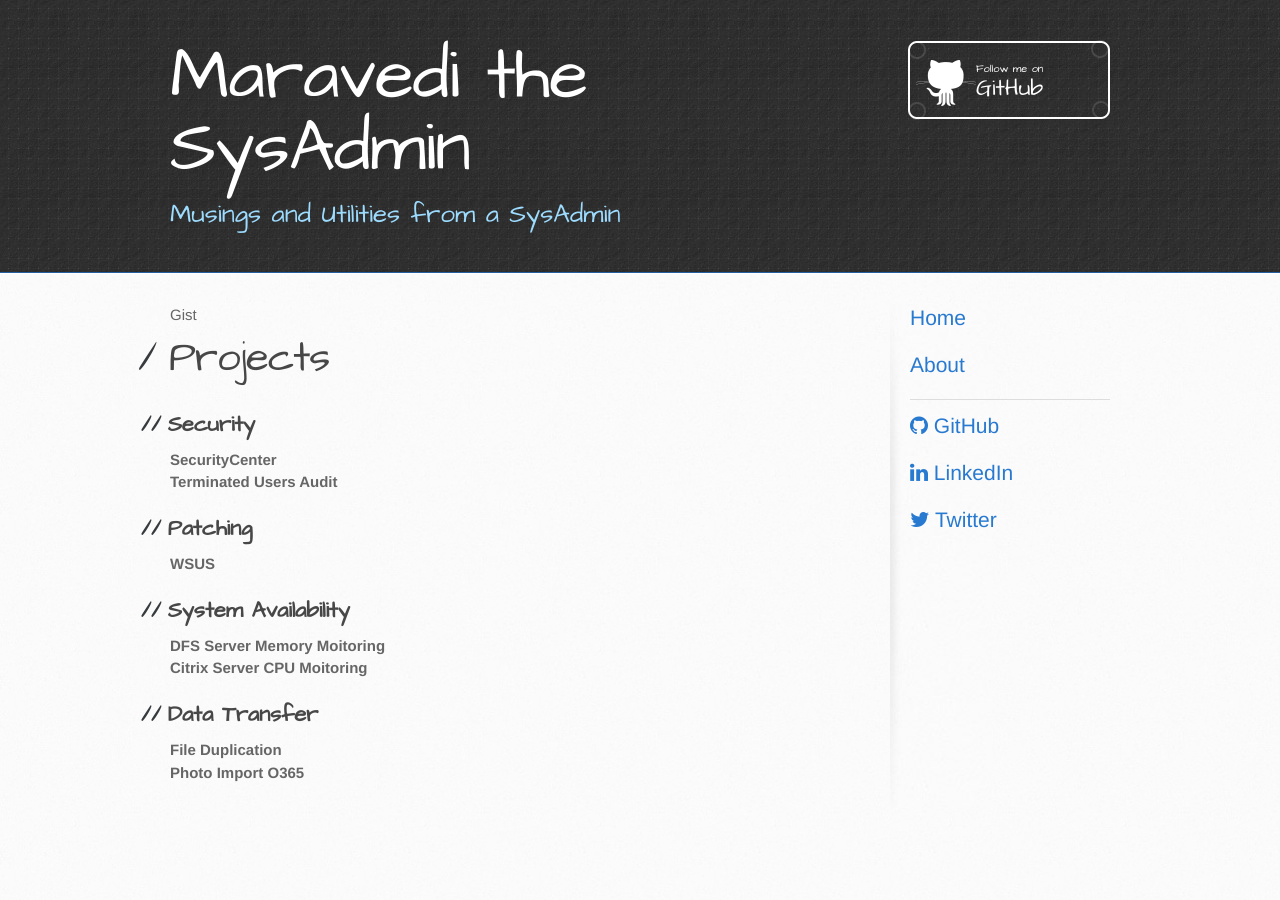
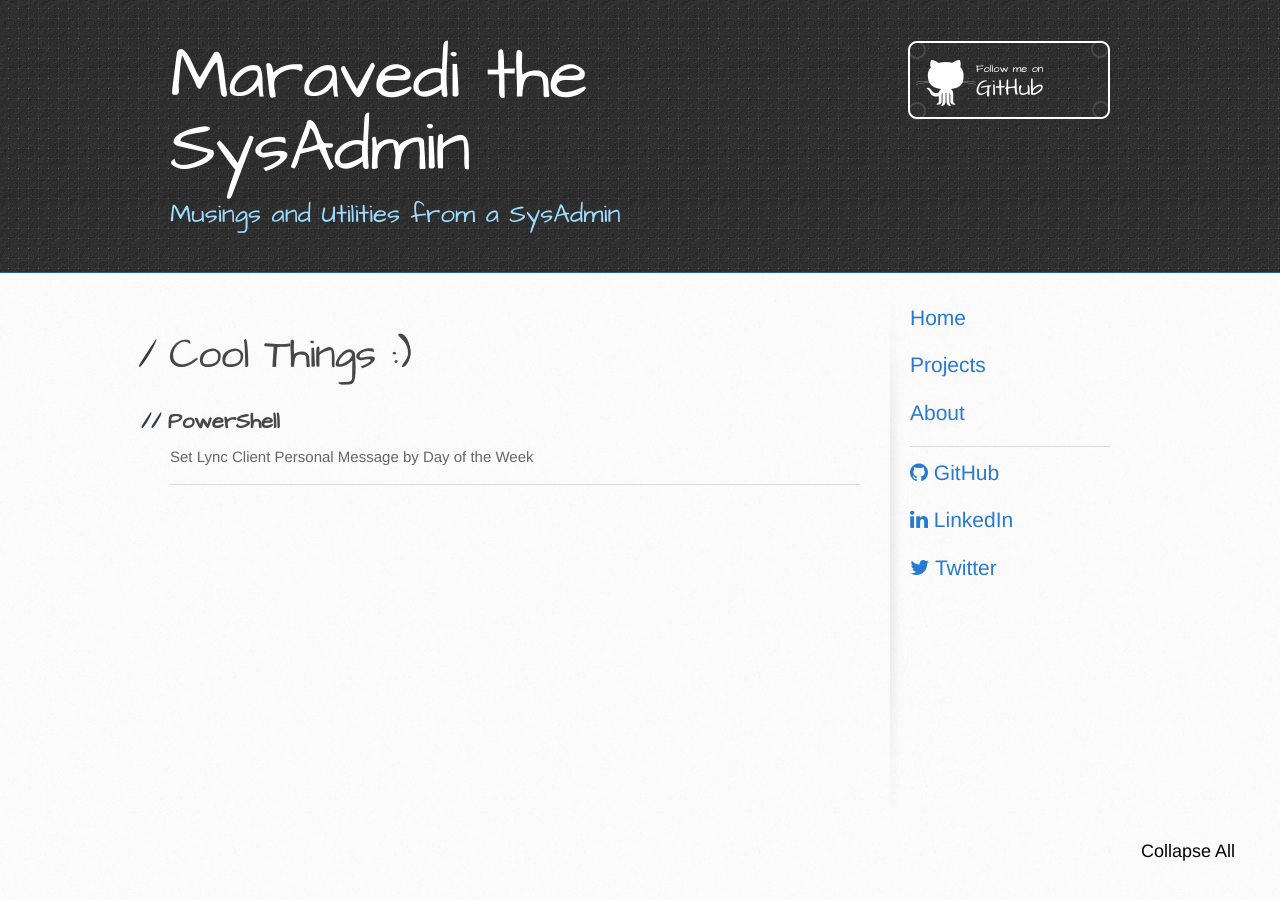
Before and after one commit to maravedi/maravedi.github.io, a Jekyll site: the page built from index.md, in a window 1280 px wide. Built offline with Jekyll 4.4.1, drawn with Linux system fonts in a browser that asks for light colours.

```diff
--- a/_layouts/default.html
+++ b/_layouts/default.html
@@ -7,6 +7,18 @@
     <link rel="stylesheet" href="{{ '/assets/css/style.css?v=' | append: site.github.build_revision | relative_url }}" media="screen" type="text/css">
     <link rel="stylesheet" href="{{ '/assets/css/print.css' | relative_url }}" media="print" type="text/css">
     <link href="{{ '/assets/css/font-awesome.min.css' | relative_url }}" rel="stylesheet">
+      <script
+	  src="https://code.jquery.com/jquery-3.3.1.min.js"
+	  integrity="sha256-FgpCb/KJQlLNfOu91ta32o/NMZxltwRo8QtmkMRdAu8="
+	  crossorigin="anonymous">
+      </script>
+     <script>
+     $(document).ready(function() {
+       $('.collapse_all').click(function() {
+         $('details').removeAttr('open','');
+       });
+     });
+     </script>
 
     <!--[if lt IE 9]>
     <script src="//html5shiv.googlecode.com/svn/trunk/html5.js"></script>
--- a/_sass/jekyll-theme-architect.scss
+++ b/_sass/jekyll-theme-architect.scss
@@ -181,7 +181,24 @@ form {
 
 }
 
+.indent {
+  margin-left: 10px;
+}
 
+#collapse-all {
+  position: fixed;
+  bottom: 20px;
+  right: 30px;
+  z-index: 99;
+  font-size: 18px;
+  border: none;
+  outline: none;
+  background-color: transparent;
+  color: black;
+  cursor: pointer;
+  padding: 15px;
+  border-radius: 4px;
+}
 /* GENERAL ELEMENT TYPE STYLES */
 
 #main-content h1 {
--- a/index.md
+++ b/index.md
@@ -2,34 +2,18 @@
 layout: default
 ---
 
+<button id="collapse-all" class="collapse_all">Collapse All</button>
 
-<details><summary>Gist</summary><p>
-{% gist 52734cd74f56ea2a821e64db793d797c %}
-</p></details>
+# Cool Things :)
 
-# Projects
+## PowerShell
 
-## Security
-<details><summary><b>SecurityCenter</b></summary>
+<details>
+<summary>Set Lync Client Personal Message by Day of the Week</summary>
+I have 3-year-old daugther and she has nicknames for the days of the week. I thought it would be a fun little challenge to come up with a way to automatically change my Lync personal message to use one of those nicknames based on the current day of the week.
+  <details class="indent">
+  <summary>Code</summary>
+  {% gist d4e337435dd5a9d5722b21a9145eb353 %}
+  </details>
 </details>
-<details><summary><b>Terminated Users Audit</b></summary>
-</details>
-
-
-## Patching
-<details><summary><b>WSUS</b></summary>
-</details>
-
-
-## System Availability
-<details><summary><b>DFS Server Memory Moitoring</b></summary>
-</details>
-<details><summary><b>Citrix Server CPU Moitoring</b></summary>
-</details>
-
-
-## Data Transfer
-<details><summary><b>File Duplication</b></summary>
-</details>
-<details><summary><b>Photo Import O365</b></summary>
-</details>
+<hr/>
```
Also changed, not shown: other parts of _layouts/default.html (+3 -0 lines), projects.md (added, +62 -0 lines).
